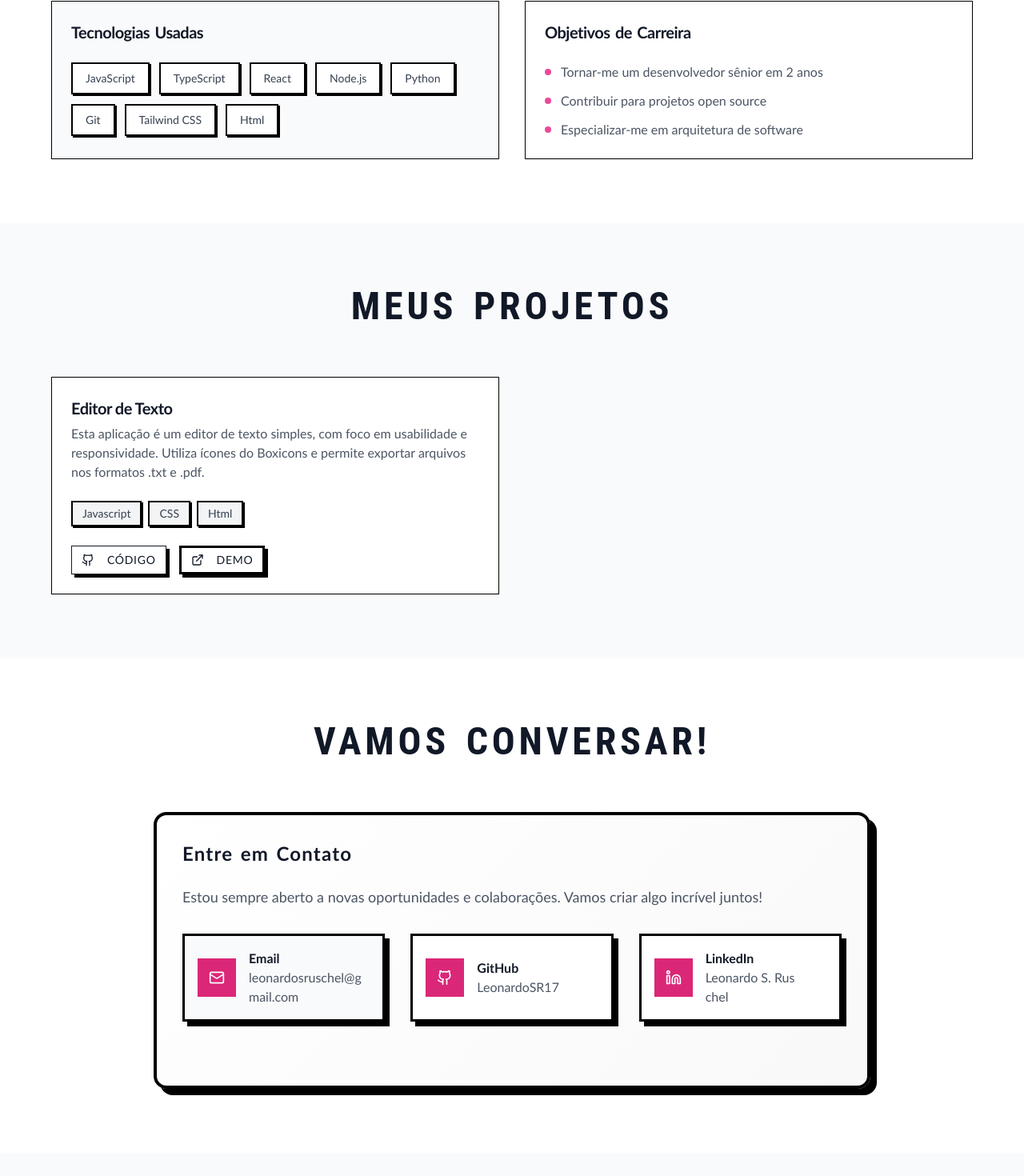
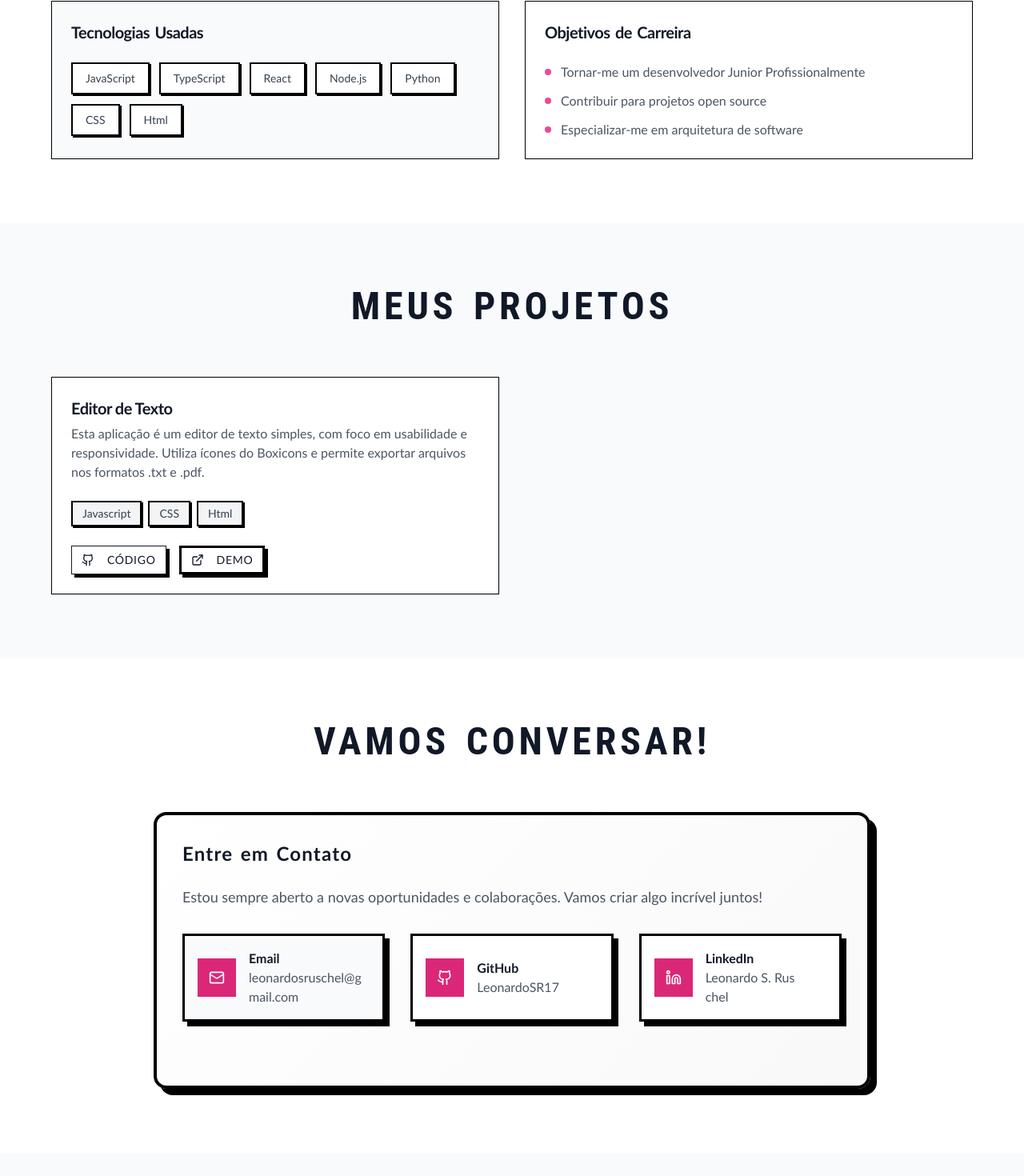
Before and after one commit to LeonardoSR17/Portfolio, a Next.js app: page / in a window 1280 px wide. Shown: the part 1399-2869 px from the top of the page at 80% size. Built offline with nearby package versions, Linux system fonts and the light colour scheme.

Commit message:
page.tsx

```diff
--- a/app/page.tsx
+++ b/app/page.tsx
@@ -55,7 +55,7 @@ export default function Portfolio() {
       downloadPortfolio: "Baixar Currículo PDF",
       usedTech: "Tecnologias Usadas",
       careerGoals: "Objetivos de Carreira",
-      goal1: "Tornar-me um desenvolvedor sênior em 2 anos",
+      goal1: "Tornar-me um desenvolvedor Junior Profissionalmente",
       goal2: "Contribuir para projetos open source",
       goal3: "Especializar-me em arquitetura de software",
       projectsTitle: "Meus Projetos",
@@ -68,7 +68,7 @@ export default function Portfolio() {
       contactSubtitle: "Entre em Contato",
       contactText: "Estou sempre aberto a novas oportunidades e colaborações. Vamos criar algo incrível juntos!",
       email: "Email",
-      footer: "© 2024 Leonardo S. Ruschel. Feito com ❤️ e muito código!",
+      footer: "© 2025 Leonardo S. Ruschel. Feito com ❤️ e muito código!",
     },
     en: {
       home: "Home",
@@ -87,7 +87,7 @@ export default function Portfolio() {
       downloadPortfolio: "Download Resume PDF",
       usedTech: "Technologies Used",
       careerGoals: "Career Goals",
-      goal1: "Become a senior developer in 2 years",
+      goal1: "Become a Junior Developer Professionally",
       goal2: "Contribute to open source projects",
       goal3: "Specialize in software architecture",
       projectsTitle: "My Projects",
@@ -100,7 +100,7 @@ export default function Portfolio() {
       contactSubtitle: "Get In Touch",
       contactText: "I'm always open to new opportunities and collaborations. Let's create something amazing together!",
       email: "Email",
-      footer: "© 2024 Leonardo S. Ruschel. Made with ❤️ and lots of code!",
+      footer: "© 2025 Leonardo S. Ruschel. Made with ❤️ and lots of code!",
     },
   }[language]
 
@@ -178,7 +178,7 @@ export default function Portfolio() {
     },
   ]
 
-  const technologies = ["JavaScript", "TypeScript", "React", "Node.js", "Python", "Git", "Tailwind CSS", "Html"]
+  const technologies = ["JavaScript", "TypeScript", "React", "Node.js", "Python", "CSS", "Html"]
 
   const goals = [t.goal1, t.goal2, t.goal3]
 
```
